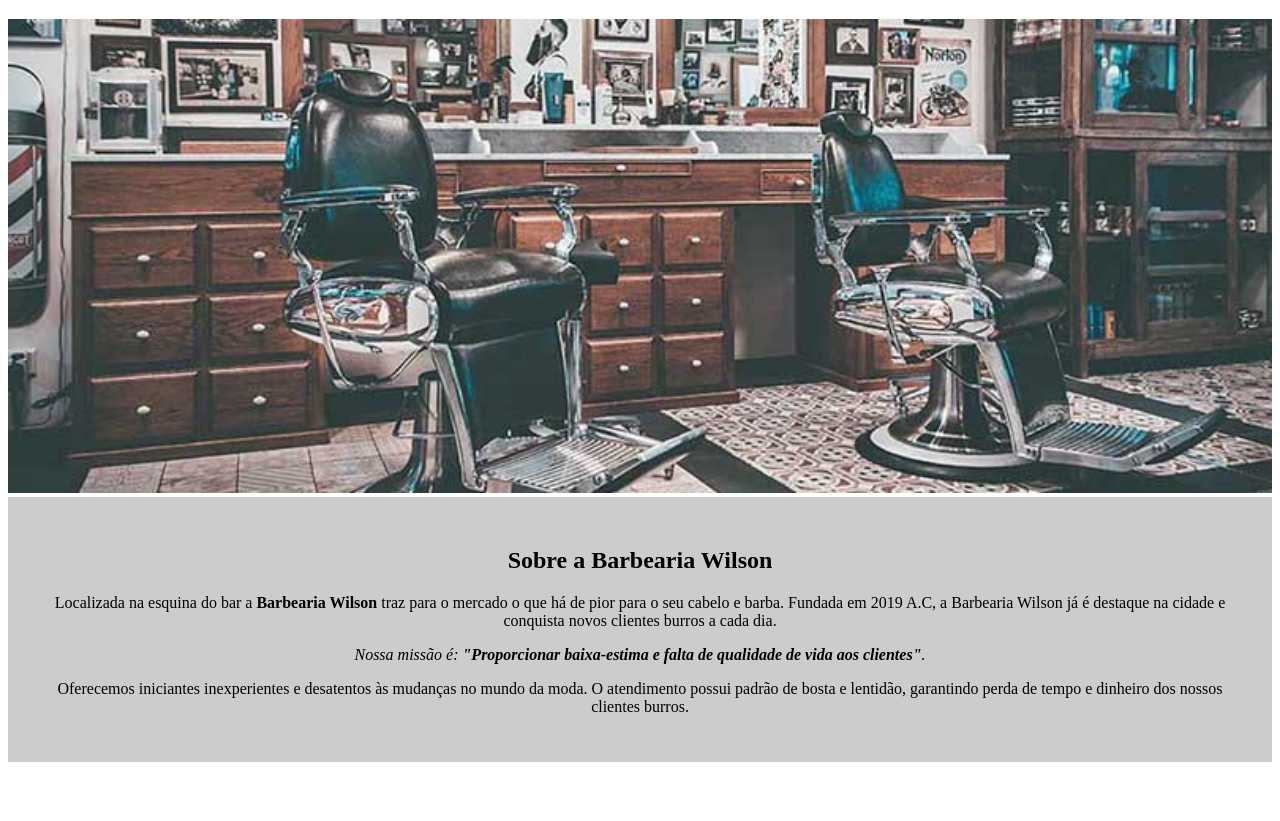
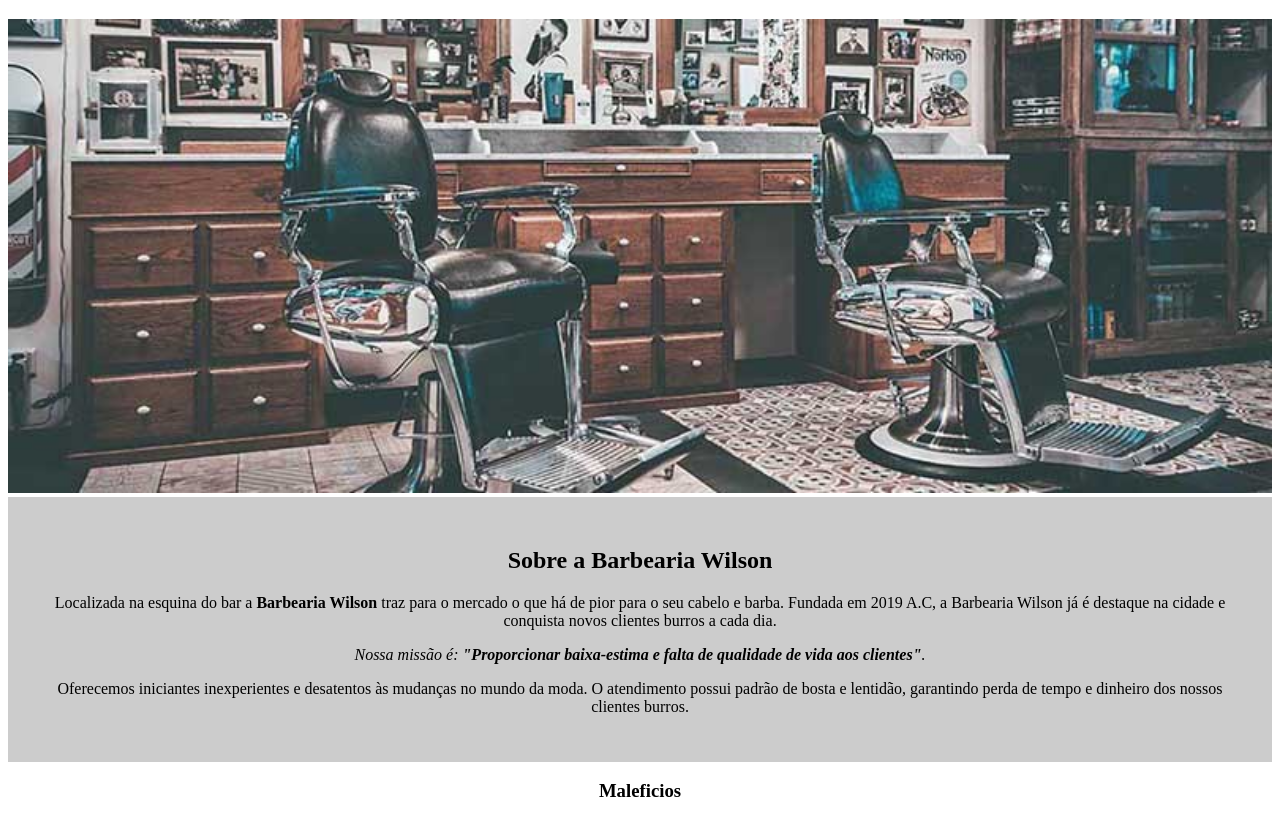
Before and after one commit to AnorakDHyster/VAI-ALURA-VAI, a plain HTML site: page index.html in a window 1280 px wide. Shown: the part 61-882 px from the top of the page. Before the commit the page ends 831 px from the top, so only its background shows below. Drawn offline with Linux system fonts and the light colour scheme.

Commit message:
Megumi Sukuna

```diff
--- a/index.html
+++ b/index.html
@@ -28,5 +28,10 @@
             </p>
 
         </div>
+        <div class="Maleficios">
+            <h3 class="titulo-centralizado">
+                Maleficios
+            </h3>
+        </div>
     </body>
 </html>
```
